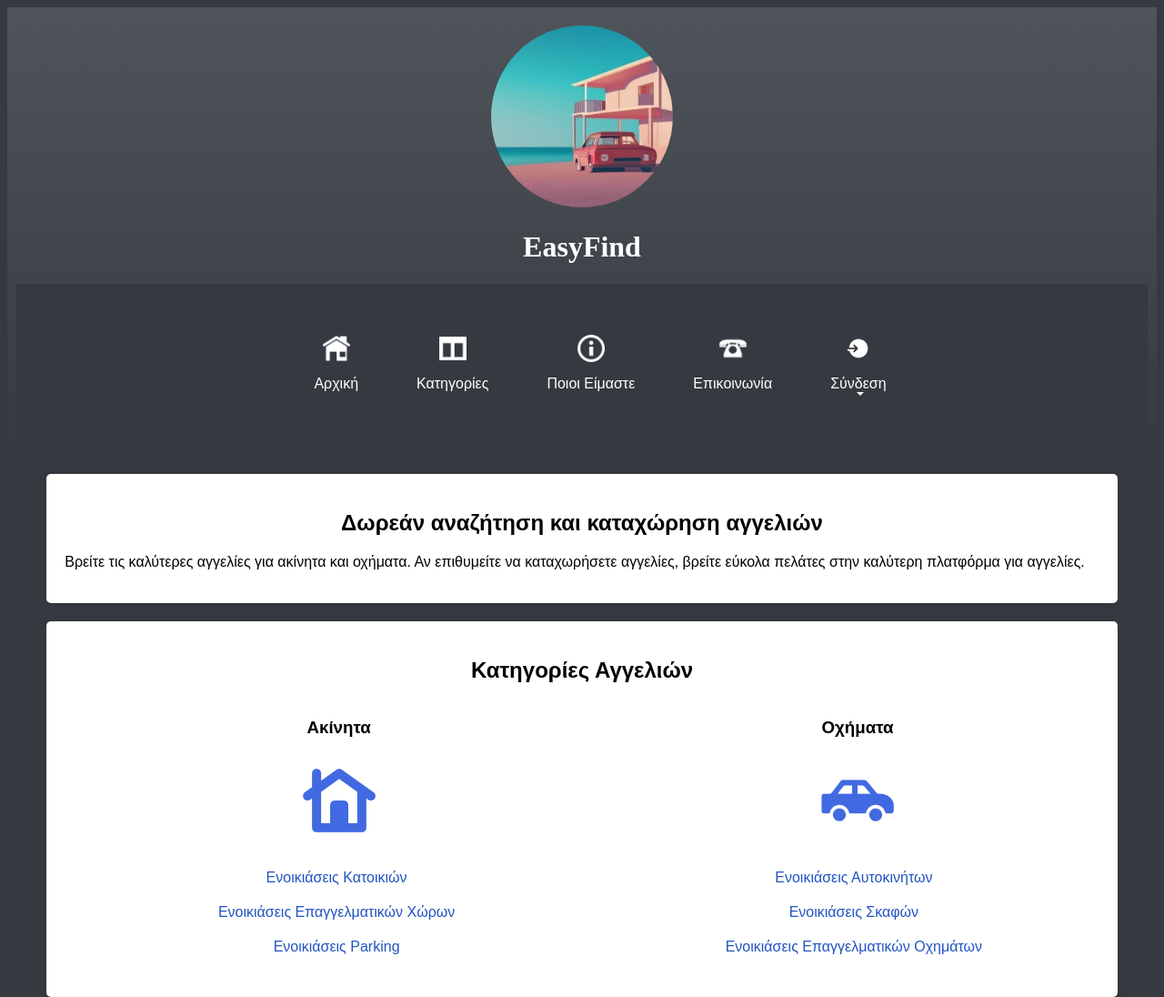
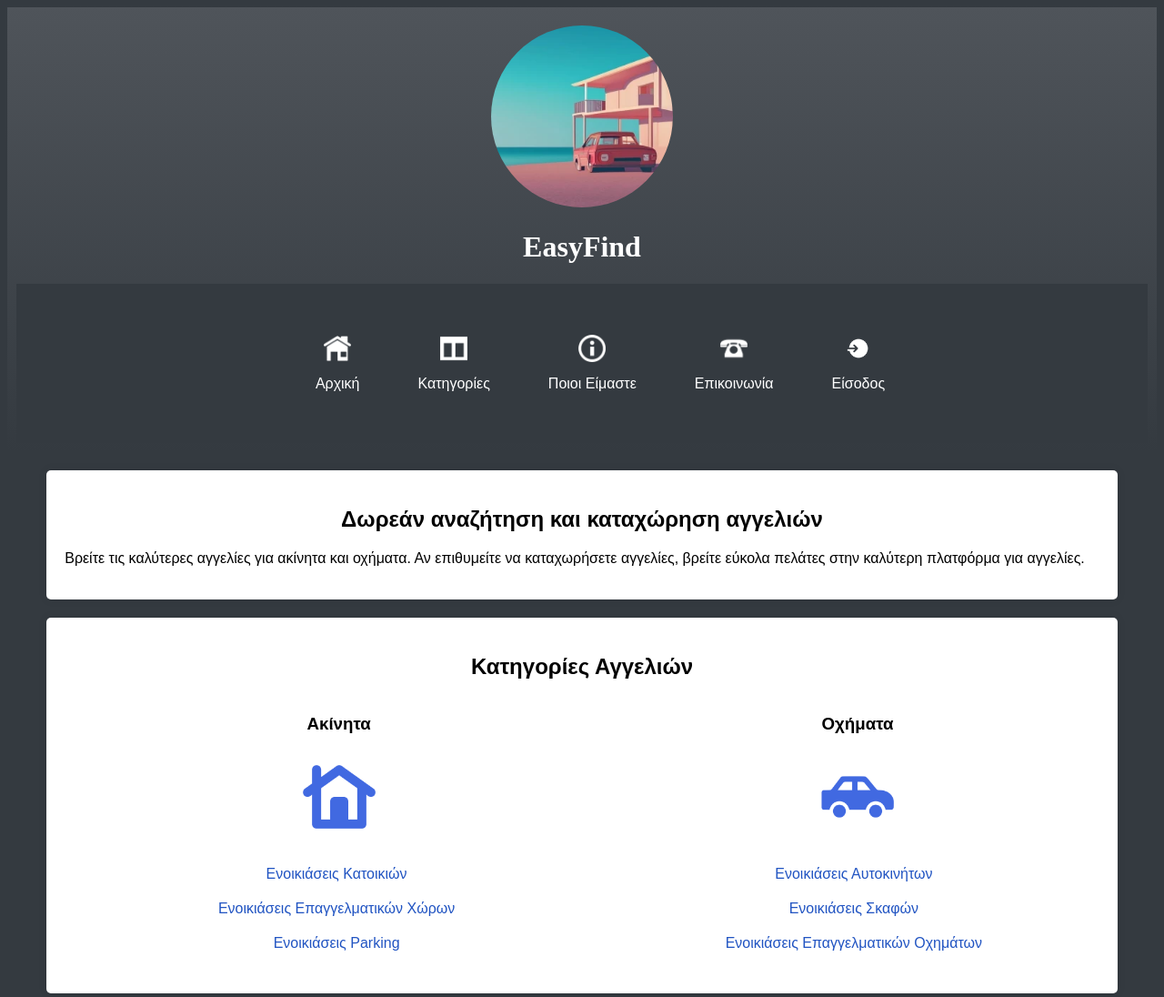
Before and after one commit to snoop1st/webdev-assignment, a website: page public/index.html in a window 1280 px wide. Shown: the top 1096 px of the page at 91% size. Drawn offline with nearby package versions, Linux system fonts and the light colour scheme; files whose address does not match are found by name.

Commit message:
Fix non centered text in dropdown, update some strings, drop some unused customisation

```diff
--- a/public/categories.html
+++ b/public/categories.html
@@ -44,7 +44,7 @@
                 <li class="dropdown">
                     <a href="#" class="dropdown-toggle" onclick="openLoginPopup(event)">
                         <img src="images/login-icon.png" alt="Login">
-                        <span>Σύνδεση</span>
+                        <span>Είσοδος</span>
                     </a>
                     <ul class="dropdown-menu">
                         <li><a href="registration.html">Εγγραφή</a></li>
--- a/public/css/styles.css
+++ b/public/css/styles.css
@@ -542,11 +542,6 @@
     display: block;
 }
 
-/* Used in the javascript for the registration form */
-#subcategoryDropdown {
-    display: none;
-}
-
 /* Theme for the select in the registration form */
 select {
     width: calc(100% - 20px);
@@ -697,29 +692,13 @@
     color: #333;
 }
 
-.dropdown {
-    position: relative;
-    display: inline-block;
-}
-
-.dropdown-toggle::after {
-    display: inline-block;
-    margin-left: 0.255em;
-    vertical-align: 0.255em;
-    content: "";
-    border-top: 0.3em solid;
-    border-right: 0.3em solid transparent;
-    border-bottom: 0;
-    border-left: 0.3em solid transparent;
-}
-
 .dropdown-menu {
     display: none;
     position: absolute;
     background-color: #f9f9f9;
     box-shadow: 0 8px 16px rgba(0, 0, 0, 0.2);
-    z-index: 1;
     border-radius: 10px;
+    padding: 10px;
 }
 
 .dropdown:hover .dropdown-menu {
@@ -728,9 +707,15 @@
 
 .dropdown-menu a {
     color: #333;
-    padding: 12px 16px;
+    padding: 10px; /* Adjust the padding values as needed */
     text-decoration: none;
     display: block;
+    text-align: center; /* Center the text */
+}
+
+.dropdown-menu img {
+    display: block;
+    margin: 0 auto 5px; /* Adjust the margin values as needed */
 }
 
 .dropdown-menu a:hover {
--- a/public/index.html
+++ b/public/index.html
@@ -49,7 +49,7 @@
                 <li class="dropdown">
                     <a href="#" class="dropdown-toggle" onclick="openLoginPopup(event)">
                         <img src="images/login-icon.png" alt="Login">
-                        <span>Σύνδεση</span>
+                        <span>Είσοδος</span>
                     </a>
                     <ul class="dropdown-menu">
                         <li><a href="registration.html">Εγγραφή</a></li>
```
Also changed, not shown: public/about-us.html (+1 -1 lines), public/boat-rentals.html (+1 -1 lines), public/car-rentals-004-details.html (+1 -1 lines), public/car-rentals.html (+1 -1 lines), public/category.html (+1 -1 lines), public/commercial-rentals.html (+1 -1 lines), public/contact.html (+1 -1 lines), public/home-rentals.html (+1 -1 lines), public/registration.html (+1 -1 lines).
